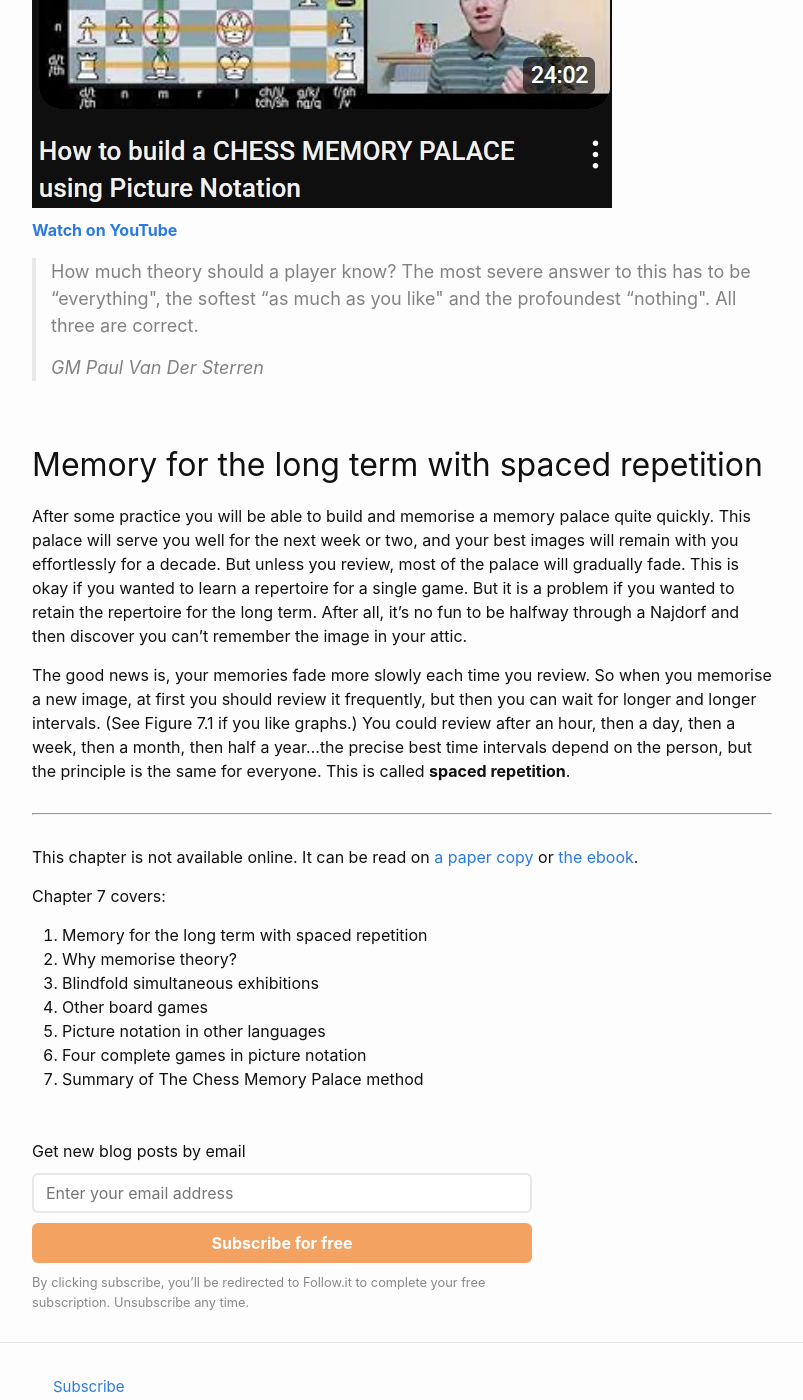
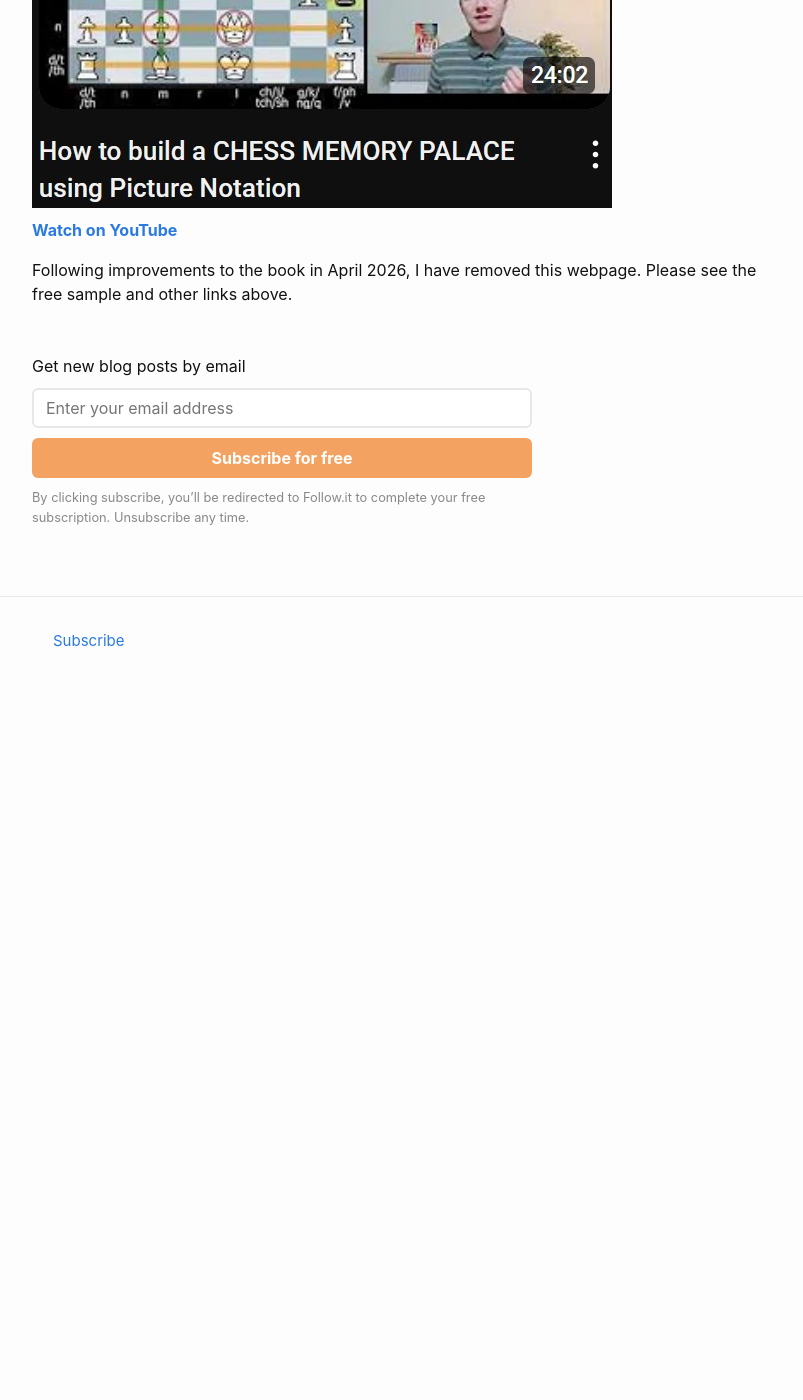
Before and after one commit to liontailedmacaque/liontailedmacaque.github.io, a Jekyll site: the page built from chessmemorypalace/chapter7.md, in a window 1280 px wide and 1400 px high, scrolled down 688 px. Shown: the whole window, without its empty margins (238-1041 px from the left). Built offline with Jekyll 4.4.1, drawn with Linux system fonts in a browser that asks for light colours; after the commit the page ends 1361 px from its top, so only the background shows below that.

Commit message:
Update chapter7.md

```diff
--- a/chessmemorypalace/chapter7.md
+++ b/chessmemorypalace/chapter7.md
@@ -7,26 +7,4 @@ permalink: /chessmemorypalace/chapter7
 
 {% include chess-memory-header.html %}
 
-
->*How much theory should a player know? The most severe answer to this has to be "everything\", the softest "as much as you like\" and the profoundest "nothing\". All three are correct.*
->
->GM Paul Van Der Sterren
-
-## Memory for the long term with spaced repetition
-
-After some practice you will be able to build and memorise a memory palace quite quickly. This palace will serve you well for the next week or two, and your best images will remain with you effortlessly for a decade. But unless you review, most of the palace will gradually fade. This is okay if you wanted to learn a repertoire for a single game. But it is a problem if you wanted to retain the repertoire for the long term. After all, it's no fun to be halfway through a Najdorf and then discover you can't remember the image in your attic.
-
-The good news is, your memories fade more slowly each time you review. So when you memorise a new image, at first you should review it frequently, but then you can wait for longer and longer intervals. (See Figure 7.1 if you like graphs.) You could review after an hour, then a day, then a week, then a month, then half a year...the precise best time intervals depend on the person, but the principle is the same for everyone. This is called **spaced repetition**.
-
----
-
-This chapter is not available online. It can be read on [a paper copy](https://smile.amazon.com/dp/B0BR9DQMVS) or [the ebook](https://www.etsy.com/listing/1368398070).
-
-Chapter 7 covers:
-1. Memory for the long term with spaced repetition
-2. Why memorise theory?
-3. Blindfold simultaneous exhibitions
-4. Other board games
-5. Picture notation in other languages
-6. Four complete games in picture notation
-7. Summary of The Chess Memory Palace method
+Following improvements to the book in April 2026, I have removed this webpage. Please see the free sample and other links above.
```
